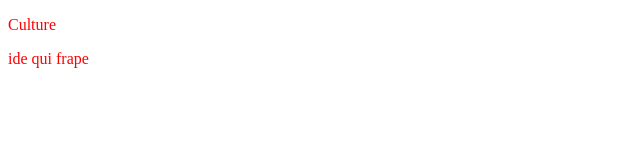
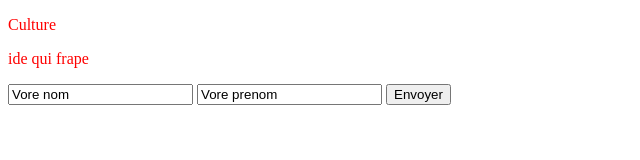
Before and after one commit to Baidba/hello-world, a plain HTML site: page index.html in a window 1280 px wide. Shown: the whole page, without its empty margins (0-640 px from the left). Drawn offline with Linux system fonts and the light colour scheme.

Commit message:
Rien d'important

```diff
--- a/index.html
+++ b/index.html
@@ -8,5 +8,10 @@
   <body>
     <p>Culture</p>
     <p>ide qui frape</p>
+    <form action="index.html" method="post">
+      <input type="text" name="nom" value="Vore nom">
+      <input type="text" name="prenom" value="Vore prenom">
+      <input type="submit" name="" value="Envoyer">
+    </form>
   </body>
 </html>
```
